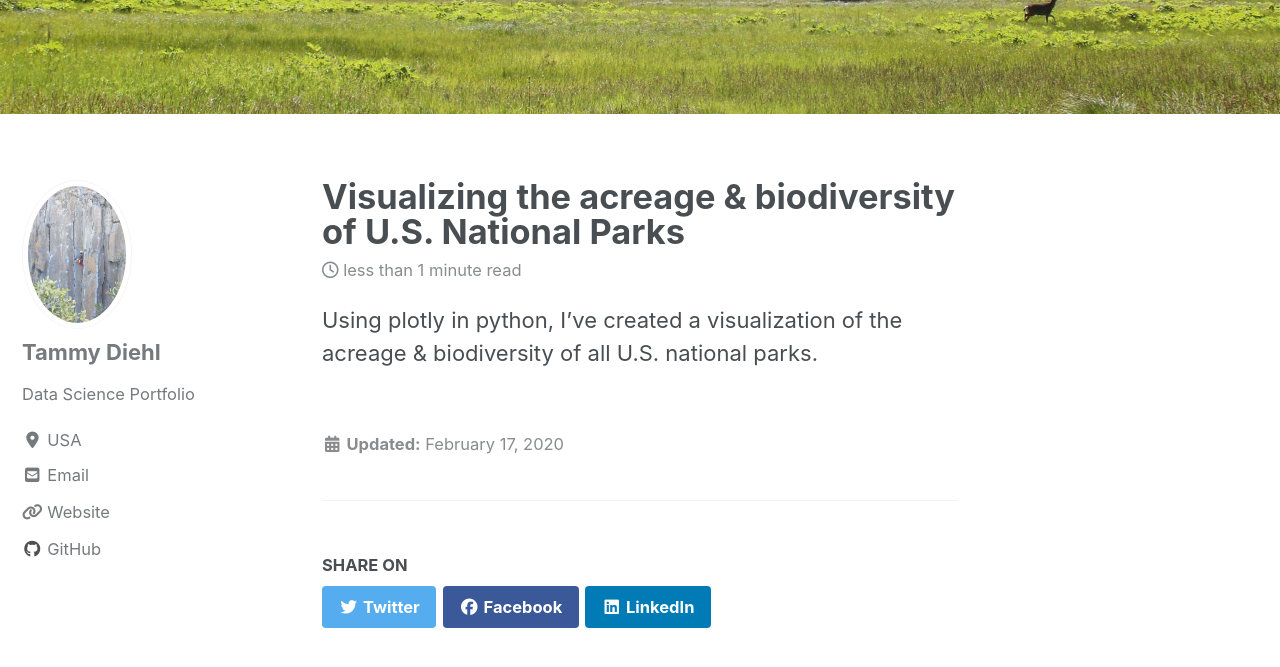
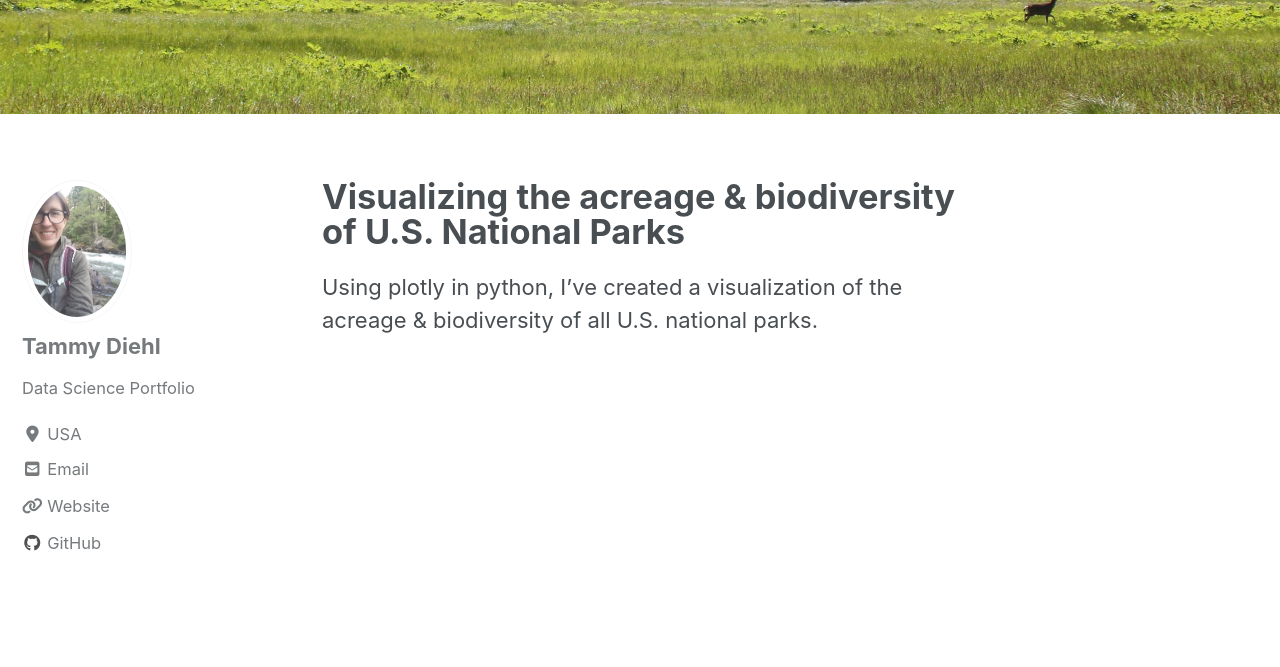
Before and after one commit to tammydiehl/tammydiehl.github.io, a Jekyll site: the page built from _posts/2020-02-17-parks.md, in a window 1280 px wide and 900 px high, scrolled down 758 px. Shown: the top 667 px of the window. Built offline with Jekyll 4.4.1, drawn with Linux system fonts in a browser that asks for light colours; cached includes are drawn as plain includes; nearby versions of some CDN libraries.

```diff
--- a/_config.yml
+++ b/_config.yml
@@ -94,7 +94,7 @@
 # Site Author
 author:
   name             : "Tammy Diehl"
-  avatar           : "/images/climbing_pic.jpg" # path of avatar image, e.g. "/assets/images/bio-photo.jpg"
+  avatar           : "/images/nature-tam.jpg" # path of avatar image, e.g. "/assets/images/bio-photo.jpg"
   bio              : "Data Science Portfolio"
   location         : "USA"
   email            :
```
Also changed, not shown: _posts/2020-02-17-parks.md (+1 -0 lines), images/nature-tam.jpg (added).
